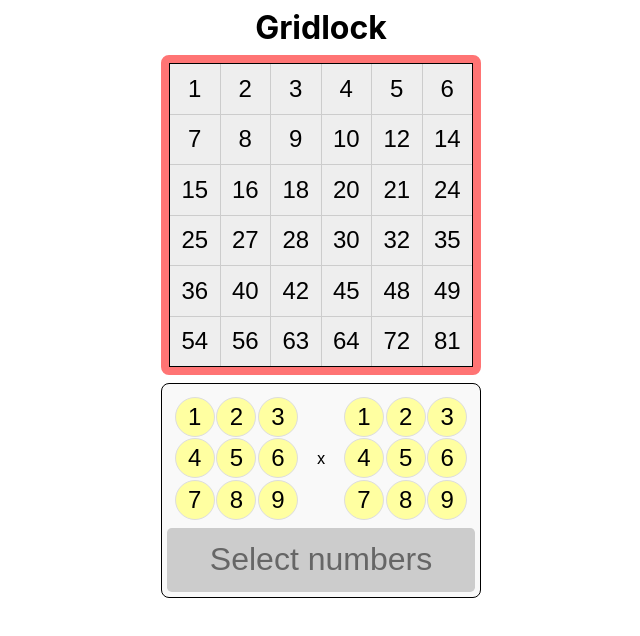
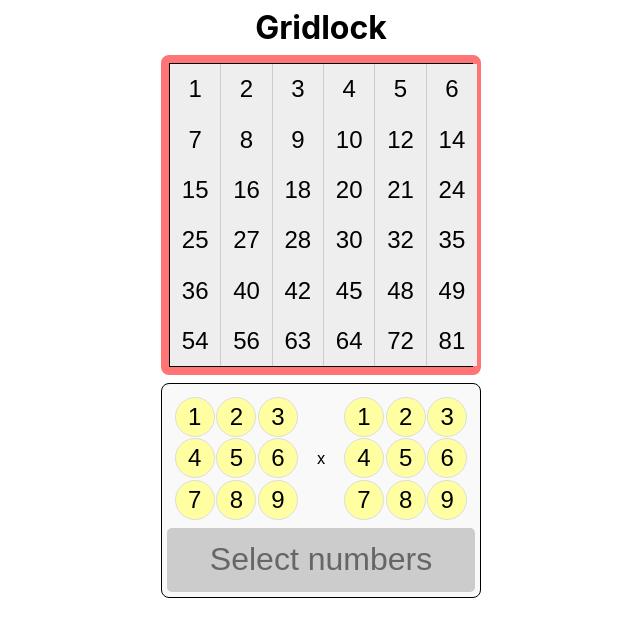
Before and after one commit to willbraun/gridlock, a React (Create React App) app: page / in a window 1280 px wide. Shown: the top 636 px of the page, without its empty margins (319-959 px from the left). Built offline with nearby package versions, Linux system fonts and the light colour scheme.

Commit message:
trying negative gap to see if that works

```diff
--- a/src/styles/grid.css
+++ b/src/styles/grid.css
@@ -22,7 +22,7 @@
     display: grid;
     grid-template-rows: repeat(6, 1fr);
     grid-template-columns: repeat(6, 1fr);
-    row-gap: 1px;
+    row-gap: -1px;
     column-gap: 1px;
     background-color: #ccc;
     height: 100%;
```
